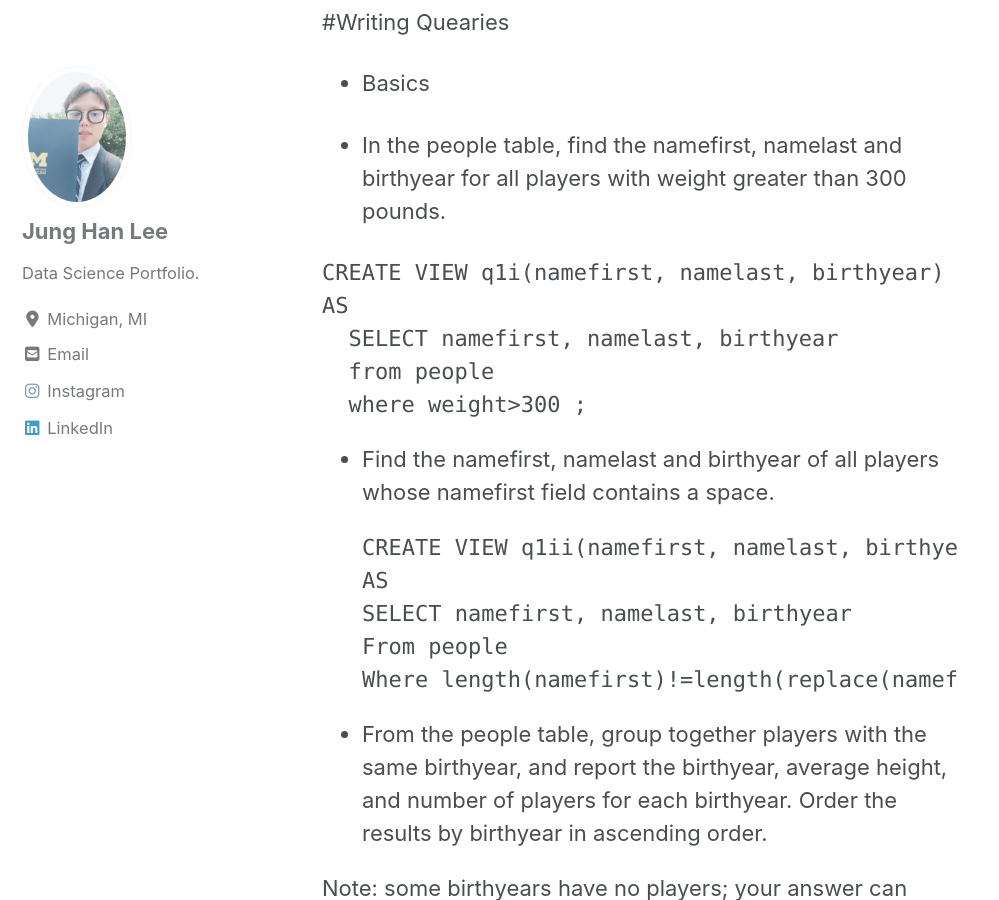
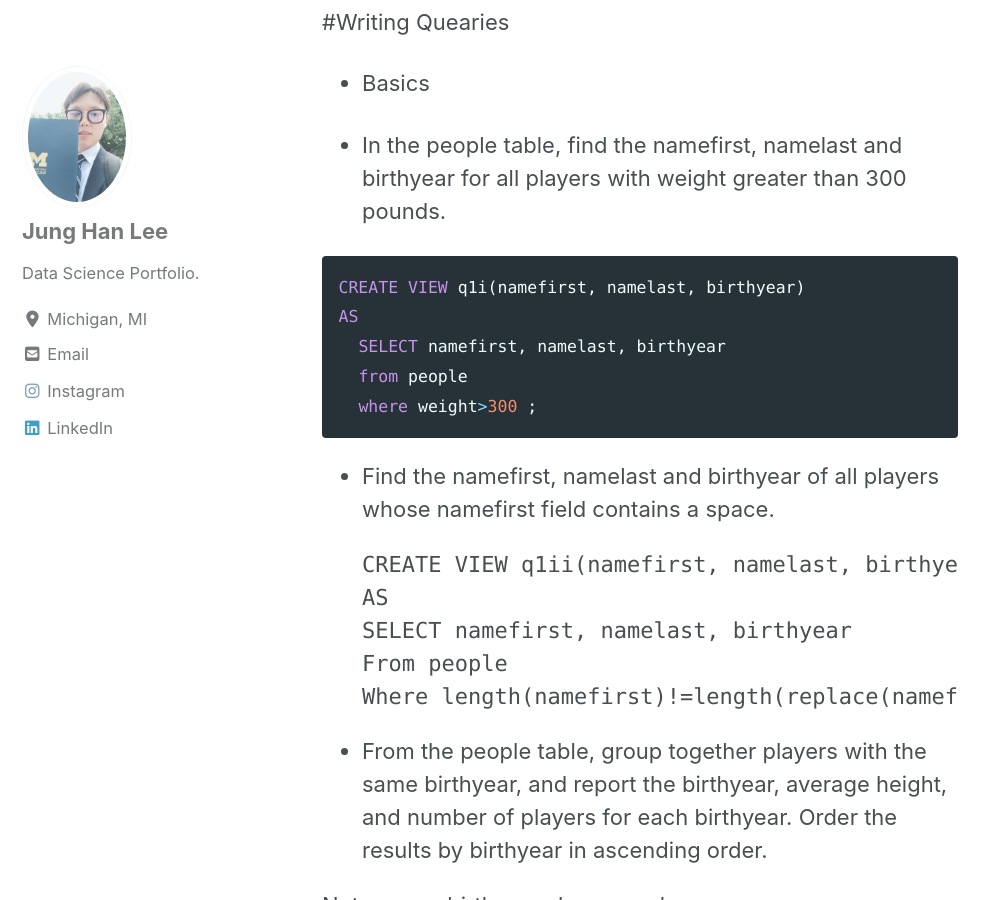
Before and after one commit to jung-han-lee/jung-han-lee.github.io, a Jekyll site: the page built from _posts/2020-05-10-sql.md, in a window 1280 px wide and 900 px high, scrolled down 2185 px. Shown: the whole window, without its empty margins (0-999 px from the left). Built offline with Jekyll 4.4.1, drawn with Linux system fonts in a browser that asks for light colours; cached includes are drawn as plain includes; nearby versions of some CDN libraries.

Commit message:
new github

````diff
--- a/_posts/2020-05-10-sql.md
+++ b/_posts/2020-05-10-sql.md
@@ -58,7 +58,7 @@ Check more detailed information http://www.seanlahman.com/files/database/readme2
 
 + In the people table, find the namefirst, namelast and birthyear for all players with weight greater than 300 pounds.
 
-```MySQL
+```sql
 CREATE VIEW q1i(namefirst, namelast, birthyear)
 AS
   SELECT namefirst, namelast, birthyear
````
